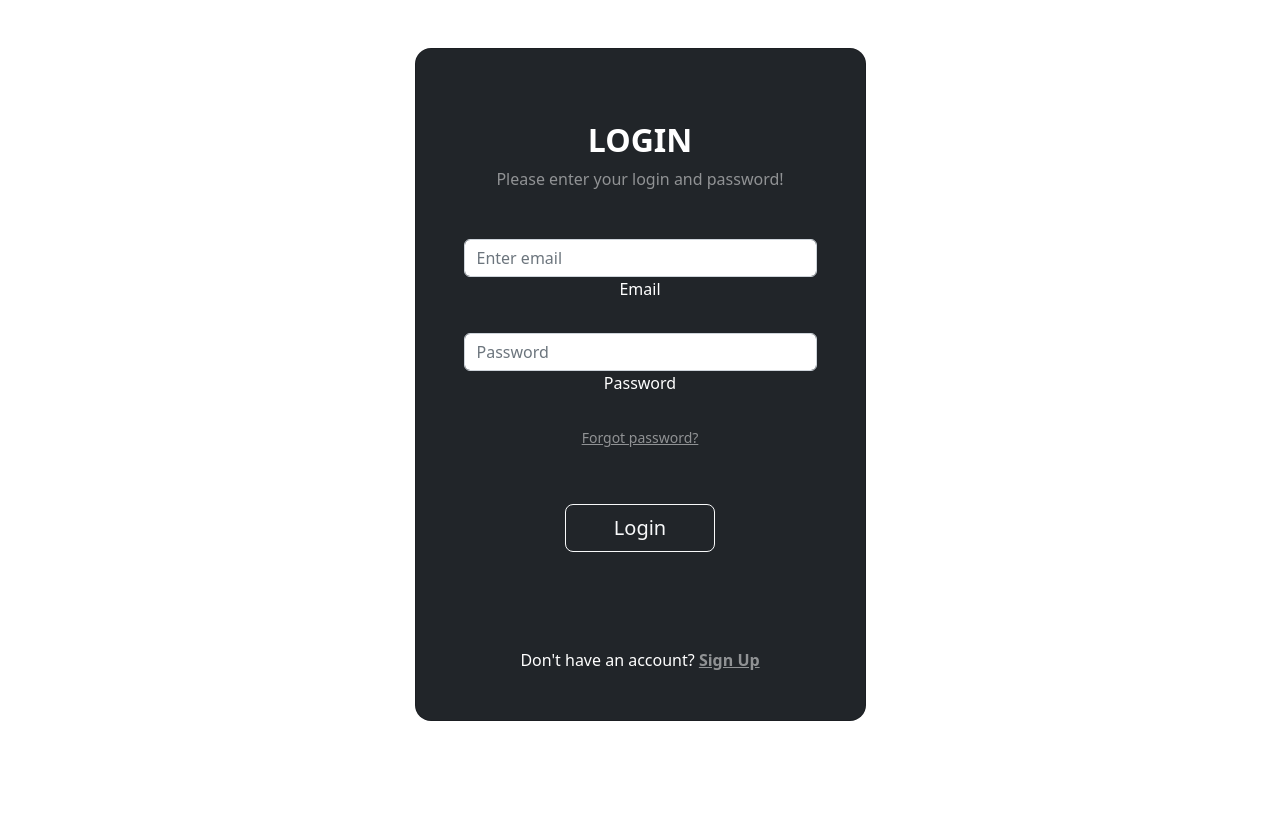
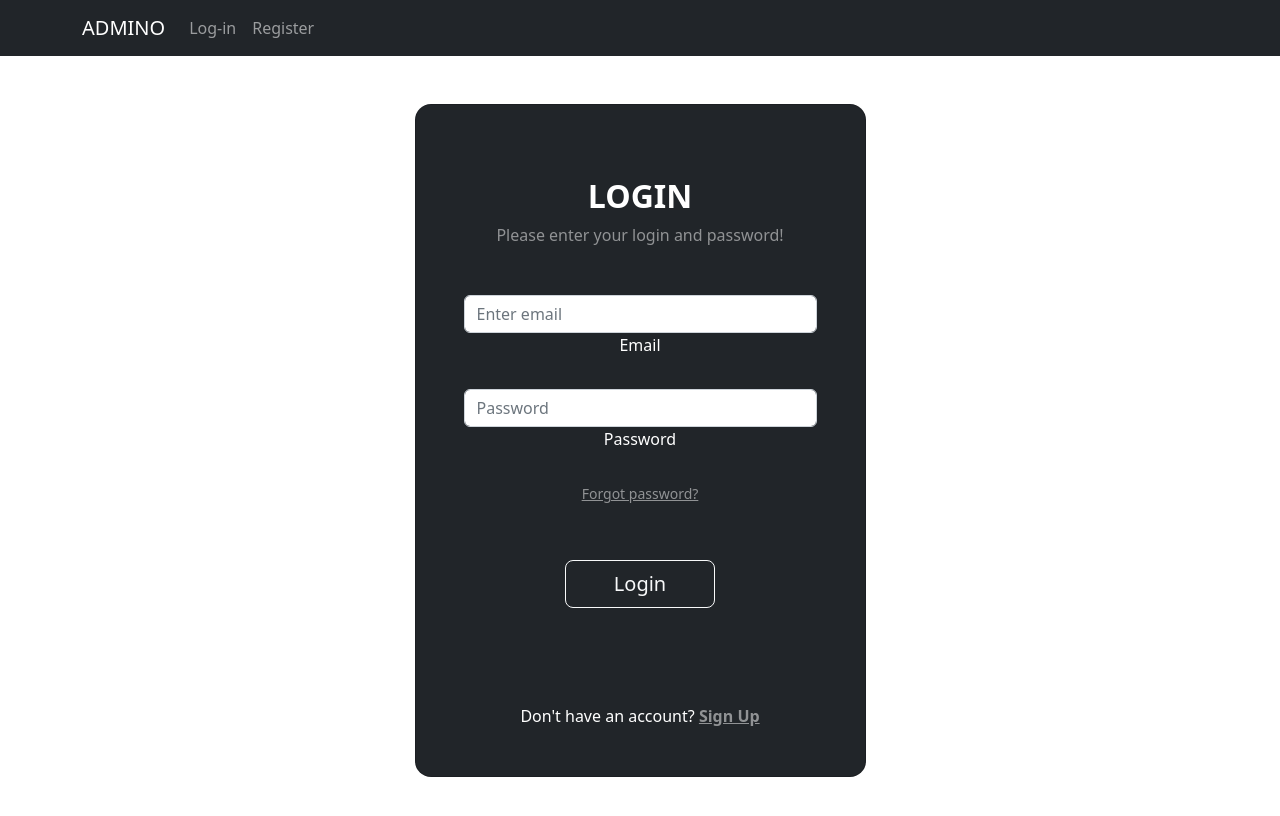
Before and after one commit to dariusika23/admin-app, a React (Create React App) app: page / in a window 1280 px wide. Shown: the top 816 px of the page. Built offline with nearby package versions, Linux system fonts and the light colour scheme.

Commit message:
added navbar, modified package.json to fix errors

```diff
--- a/package.json
+++ b/package.json
@@ -14,6 +14,7 @@
     "bootstrap": "^5.2.0",
     "concurrently": "^7.3.0",
     "json-server": "^0.17.0",
+    "json-server-auth": "^2.1.0",
     "react": "^18.2.0",
     "react-bootstrap": "^2.4.0",
     "react-dom": "^18.2.0",
@@ -24,7 +25,7 @@
   },
   "scripts": {
     "server": "node mock-server",
-    "client": "npm start --prefix client",
+    "client": "npm start",
     "dev": "concurrently \"npm run server\" \"npm run client\"",
     "start": "react-scripts start",
     "build": "react-scripts build",
--- a/src/App.tsx
+++ b/src/App.tsx
@@ -1,11 +1,15 @@
 import React from "react";
 import "bootstrap/dist/css/bootstrap.min.css";
 import { SignInView } from "./components/SignInView";
+import { NavigationBar } from "./components/NavigationBar";
 
 function App() {
 	return (
 		<>
-			<SignInView />
+			<NavigationBar />
+			<div className="content">
+				<SignInView />
+			</div>
 		</>
 	);
 }
--- /dev/null
+++ b/src/components/NavigationBar.tsx
@@ -0,0 +1,30 @@
+import React from "react";
+import { Container, Nav, Navbar, NavDropdown } from "react-bootstrap";
+
+export const NavigationBar = () => {
+	return (
+		<Navbar bg="dark" variant="dark" expand="lg">
+			<Container>
+				<Navbar.Brand href="#home">ADMINO</Navbar.Brand>
+				<Navbar.Toggle aria-controls="basic-navbar-nav" />
+				<Navbar.Collapse id="basic-navbar-nav">
+					<Nav className="me-auto">
+						<Nav.Link href="#login">Log-in</Nav.Link>
+						<Nav.Link href="#register">Register</Nav.Link>
+						{/* <NavDropdown title="Dropdown" id="basic-nav-dropdown">
+							<NavDropdown.Item href="#action/3.1">Action</NavDropdown.Item>
+							<NavDropdown.Item href="#action/3.2">
+								Another action
+							</NavDropdown.Item>
+							<NavDropdown.Item href="#action/3.3">Something</NavDropdown.Item>
+							<NavDropdown.Divider />
+							<NavDropdown.Item href="#action/3.4">
+								Separated link
+							</NavDropdown.Item>
+						</NavDropdown> */}
+					</Nav>
+				</Navbar.Collapse>
+			</Container>
+		</Navbar>
+	);
+};
```
Also changed, not shown: 1 other file (tests, documents, lock files or other folders).
